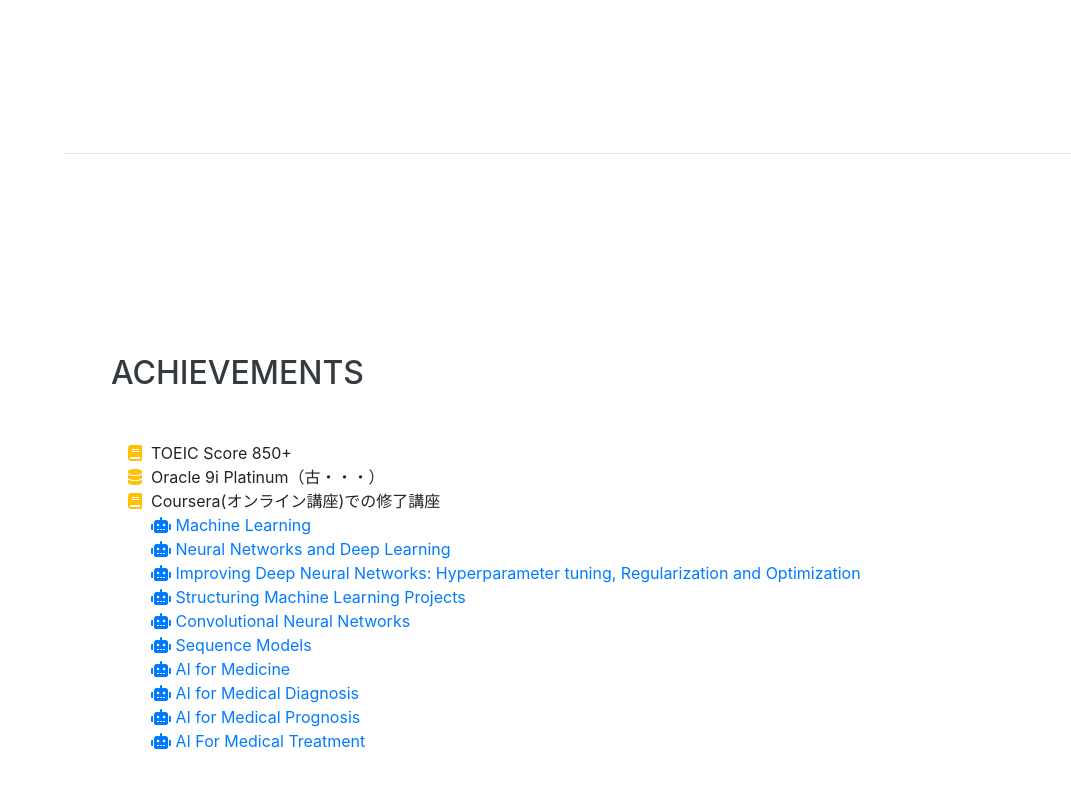
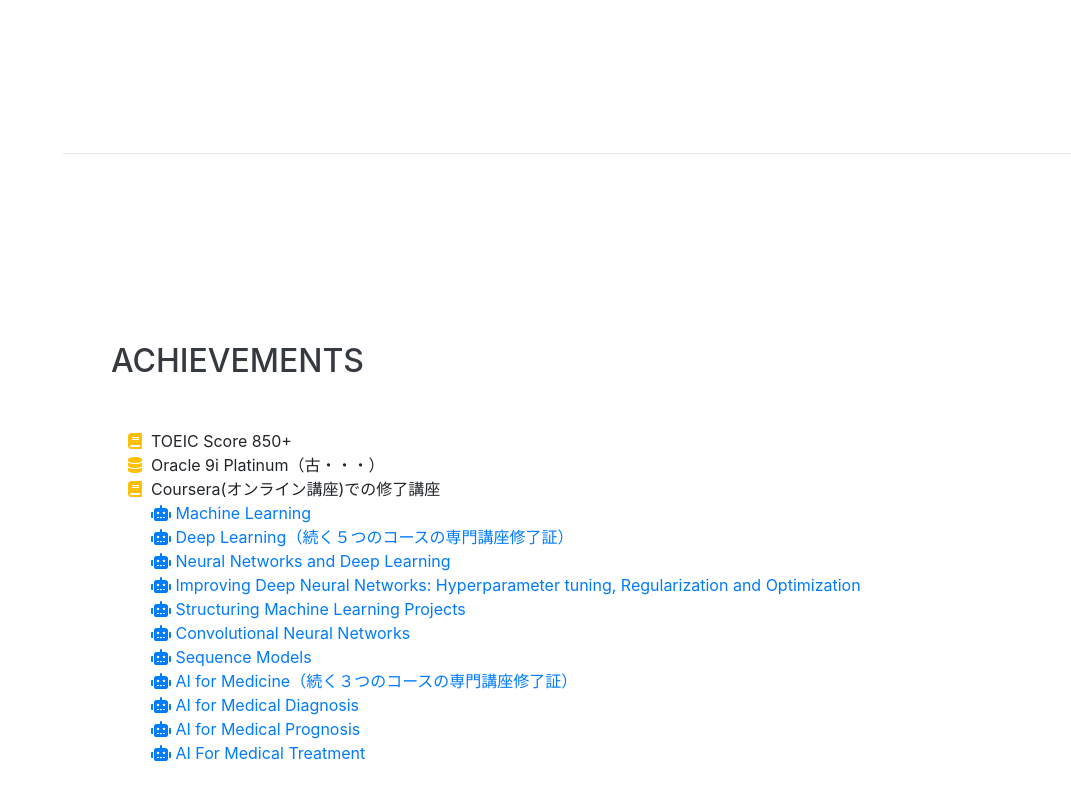
Before and after one commit to flipfrog/flipfrog.github.io, a website with bundled scripts: page index.html in a window 1280 px wide. Shown: the part 3998-4798 px from the top of the page, without its empty margins (209-1280 px from the left). Built offline with nearby package versions, Linux system fonts and the light colour scheme; a web font is replaced by a local one.

Commit message:
add/modify some contents of achievements.

```diff
--- a/index.html
+++ b/index.html
@@ -404,6 +404,11 @@
               Machine Learning
             </a>
             <br/>
+            <a href="https://www.coursera.org/account/accomplishments/specialization/certificate/C7CE5H3DDHJV">
+              <i class="fa fa-robot"></i>
+              Deep Learning（続く５つのコースの専門講座修了証）
+            </a>
+            <br/>
             <a href="https://www.coursera.org/account/accomplishments/certificate/YYSHGKTJZFAK">
               <i class="fa fa-robot"></i>
               Neural Networks and Deep Learning
@@ -431,7 +436,7 @@
             <br/>
             <a href="https://www.coursera.org/account/accomplishments/specialization/certificate/7BRUZZPY8BR2">
               <i class="fa fa-robot"></i>
-              AI for Medicine
+              AI for Medicine（続く３つのコースの専門講座修了証）
             </a>
             <br/>
             <a href="https://www.coursera.org/account/accomplishments/certificate/SD6CA7YA96UH">
```
